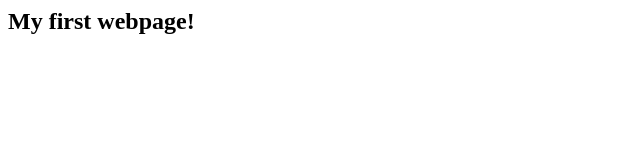
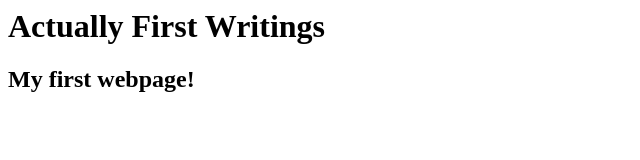
Before and after one commit to steinstill/hackuprepo, a plain HTML site: page index.html in a window 1280 px wide. Shown: the whole page, without its empty margins (0-640 px from the left). Drawn offline with Linux system fonts and the light colour scheme.

Commit message:
Update index.html

```diff
--- a/index.html
+++ b/index.html
@@ -4,6 +4,7 @@
 </head>
 
 <body>
+<h1> Actually First Writings
 
 <h2>My first webpage!</h2>
 
```
